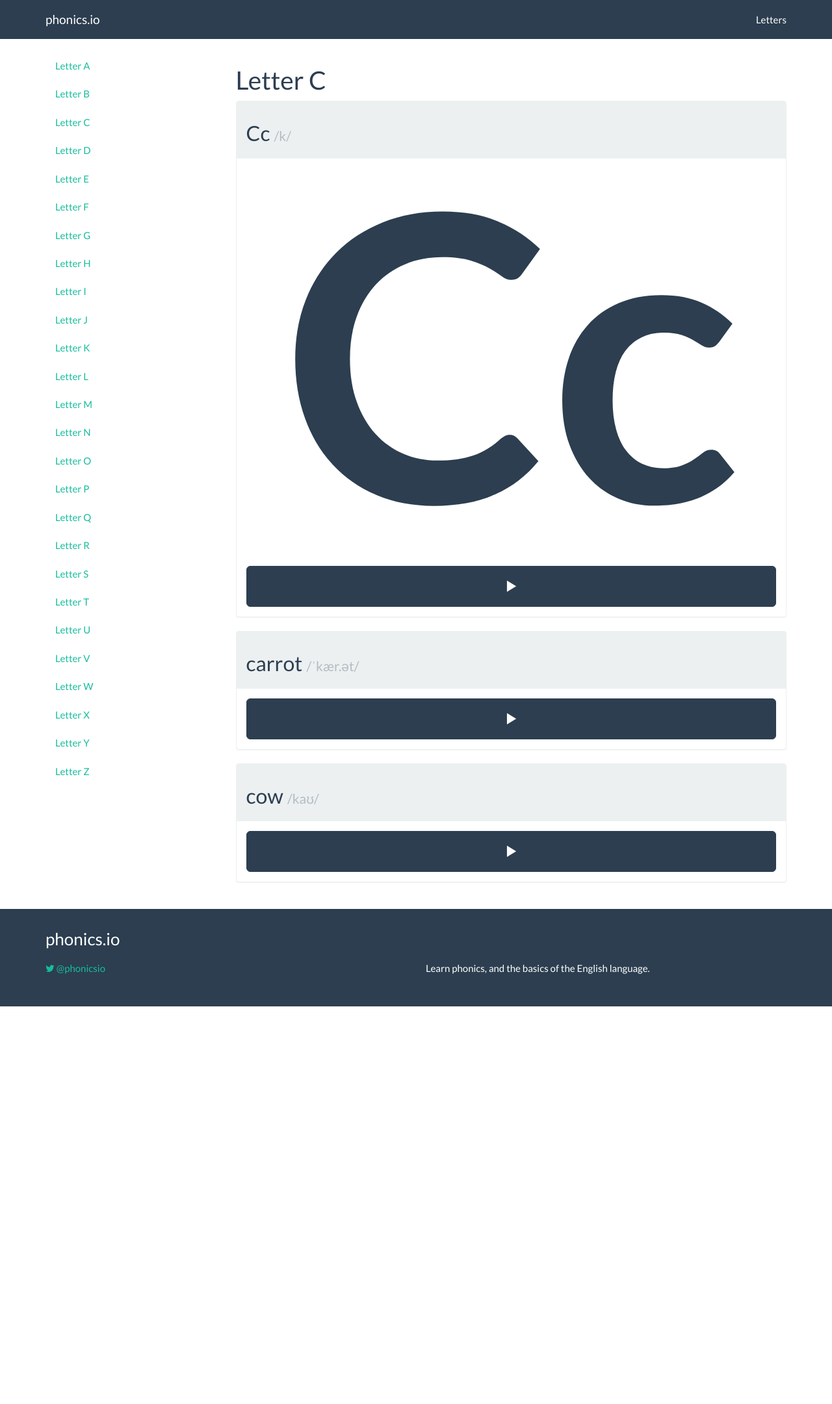
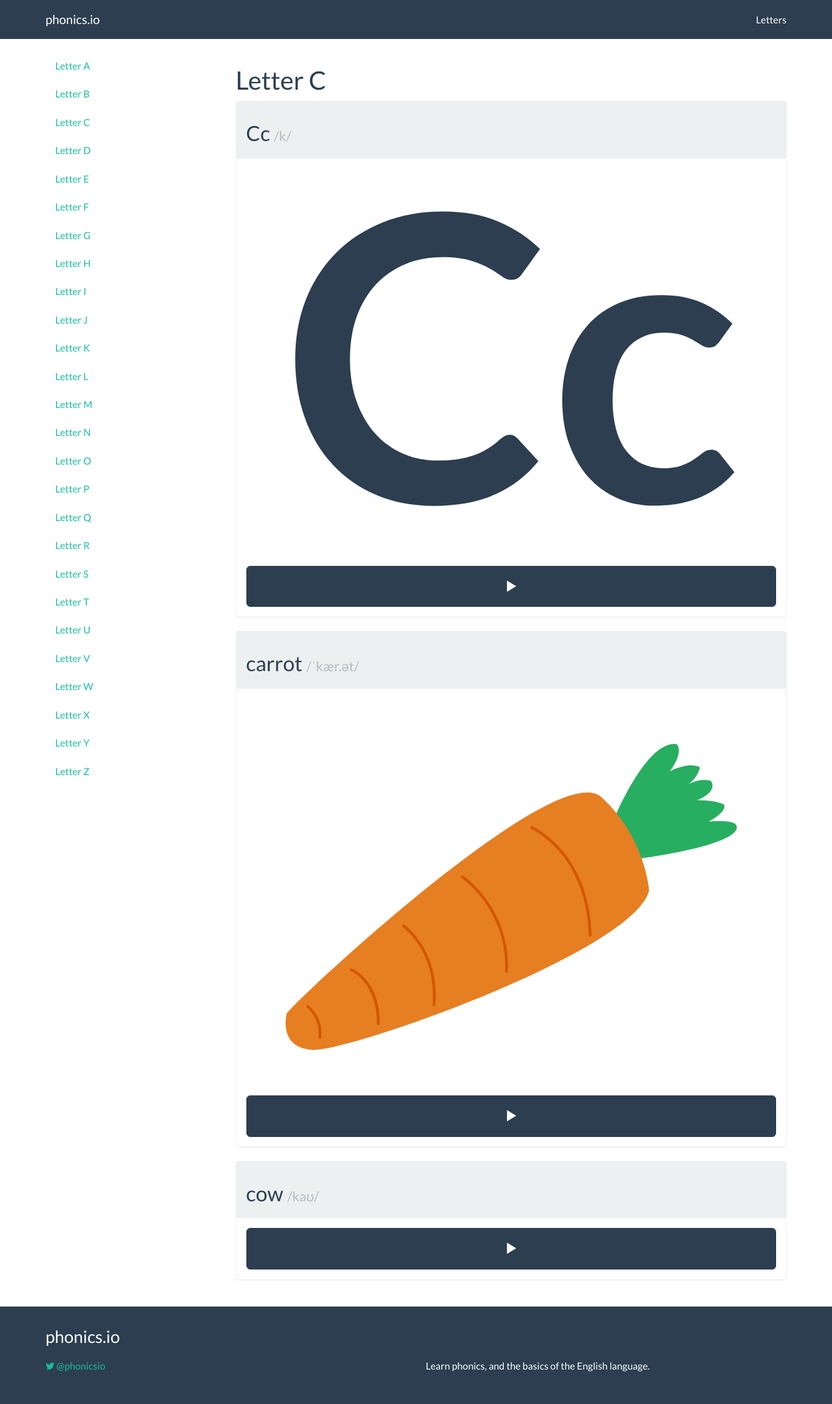
Before and after one commit to irmbrady/phonics.io, a Jekyll site: the page built from letters/c.html, in a window 1280 px wide. Shown: the whole page at 65% size. Built offline with Jekyll 4.4.1, drawn with Linux system fonts in a browser that asks for light colours; nearby versions of some CDN libraries; before the commit the page ends 1549 px from its top, so only the background shows below that.

Commit message:
Added carrot svg

```diff
--- a/letters/c.html
+++ b/letters/c.html
@@ -26,7 +26,7 @@
     <h2>carrot <small>/ˈkær.ət/ </small></h2>
   </div>
   <div class="panel-body">
-      <!-- <img src="/../resources/images/XX.svg" alt="XX" style="width: 100%; display: block;"/> -->
+      <img src="/../resources/images/carrot.svg" alt="carrot" style="width: 100%; display: block;"/>
       <audio id="say-carrot">
         <source src="/../resources/sounds/mp3/carrot.mp3" type="audio/mpeg" />
         <source src="/../resources/sounds/ogg/carrot.ogg" type="audio/ogg" />
```
Also changed, not shown: resources/images/carrot.svg (added).
